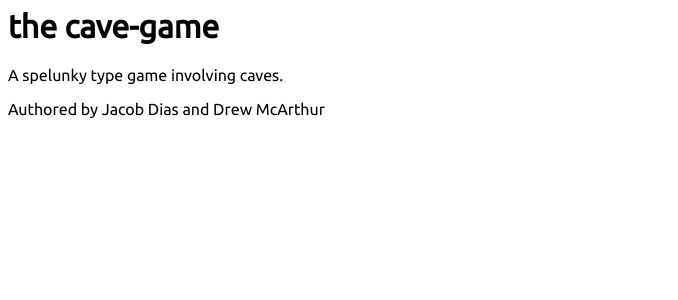
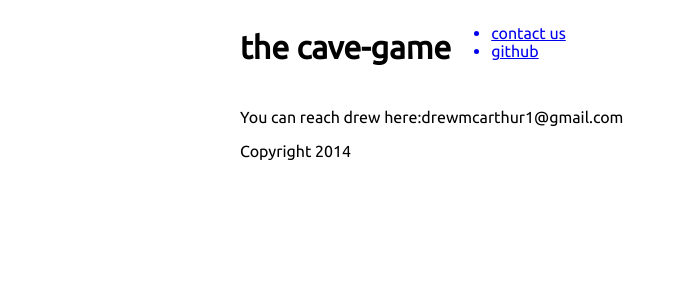
Before and after one commit to DrewMcArthur/cave-game, a PHP site: page /?main=contact in a window 1280 px wide. Shown: the top 300 px of the page, without its empty margins (0-678 px from the left). Run offline with PHP 8.4, Linux system fonts and the light colour scheme; some libraries are stand-ins or nearby versions.

Commit message:
added header, footer, contact pages

```diff
--- a/index.html
+++ b/index.php
@@ -1,5 +1,12 @@
 <html>
 	<head>
+		<?php
+			if (htmlspecialchars($_GET["main"])) {
+				$main = htmlspecialchars($_GET["main"]);
+			} else {
+				$main = "home";
+			}
+		?>
 		<title>cave-game</title>
 		<link rel="stylesheet" type="text/css" href="/style/styles.css">
 		<link href='http://fonts.googleapis.com/css?family=Open+Sans:400,300,600' rel='stylesheet' type='text/css'>
@@ -7,14 +14,17 @@
 		<script src="http://ajax.googleapis.com/ajax/libs/jquery/2.1.1/jquery.min.js"></script>
 		<script>
 			$(function(){
-				$("#page").load("page/page.html");
-				console.log("after page before header footer");
+				$("#main").load("page/<?php echo $main;?>.html");
 				$("#header").load("page/header.html");
 				$("#footer").load("page/footer.html");
 			});
 		</script>
 	</head>
 	<body>
-		<div id="page"></div>
+		<div id="page">
+			<div id="header"></div>
+			<div id="main"></div>
+			<div id="footer"></div>
+		</div>
 	</body>
 </html>
--- /dev/null
+++ b/page/contact.html
@@ -0,0 +1,3 @@
+<div class="drew">
+	You can reach drew here:<span class="email">drewmcarthur1@gmail.com</span>
+</div>
--- a/page/header.html
+++ b/page/header.html
@@ -1,4 +1,5 @@
 <h1 class='title'>the cave-game</h1>
 <ul>
-	<a href='/contact'><li>contact us</li></a>
+	<a href='/?main=contact'><li class='contact-link'>contact us</li></a>
+	<a href='https://www.github.com/DrewMcArthur/cave-game'><li class='github-link'>github</li></a>
 </ul>
--- /dev/null
+++ b/page/home.html
@@ -0,0 +1,3 @@
+<h1>the cave-game</h1>
+<p>A spelunky type game involving caves.</p>
+<p>Authored by Jacob Dias and Drew McArthur</p>
--- a/page/page.html
+++ /dev/null
@@ -1,7 +0,0 @@
-<div id="header"></div>
-<div id='main' class='contain'>
-	<h1>the cave-game</h1>
-	<p>A spelunky type game involving caves.</p>
-	<p>Authored by Jacob Dias and Drew McArthur</p>
-</div>
-<div id='footer'></div>
--- a/style/styles.css
+++ b/style/styles.css
@@ -1,3 +1,17 @@
 * {
 	font-family:'Ubuntu','Open Sans', sans-serif;
 }
+div#page {
+	width:800px;
+	margin:auto;
+}
+/*
+ * header
+ */
+div#header h1,
+div#header ul {
+	float:left;
+}
+div#header {
+	height:100px;
+}
```
